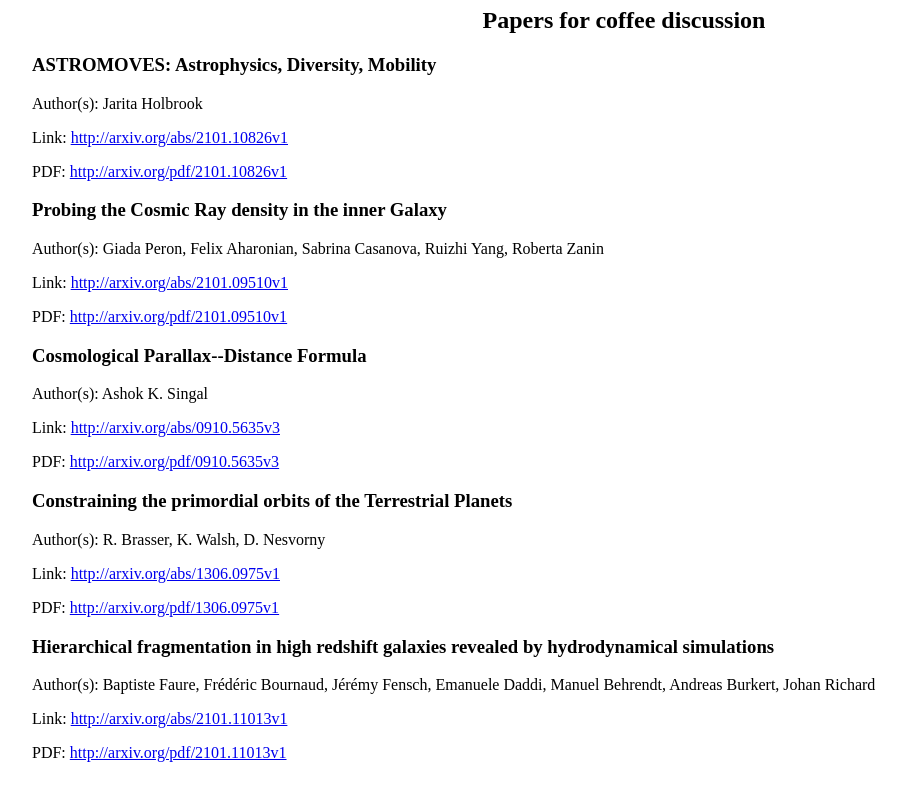
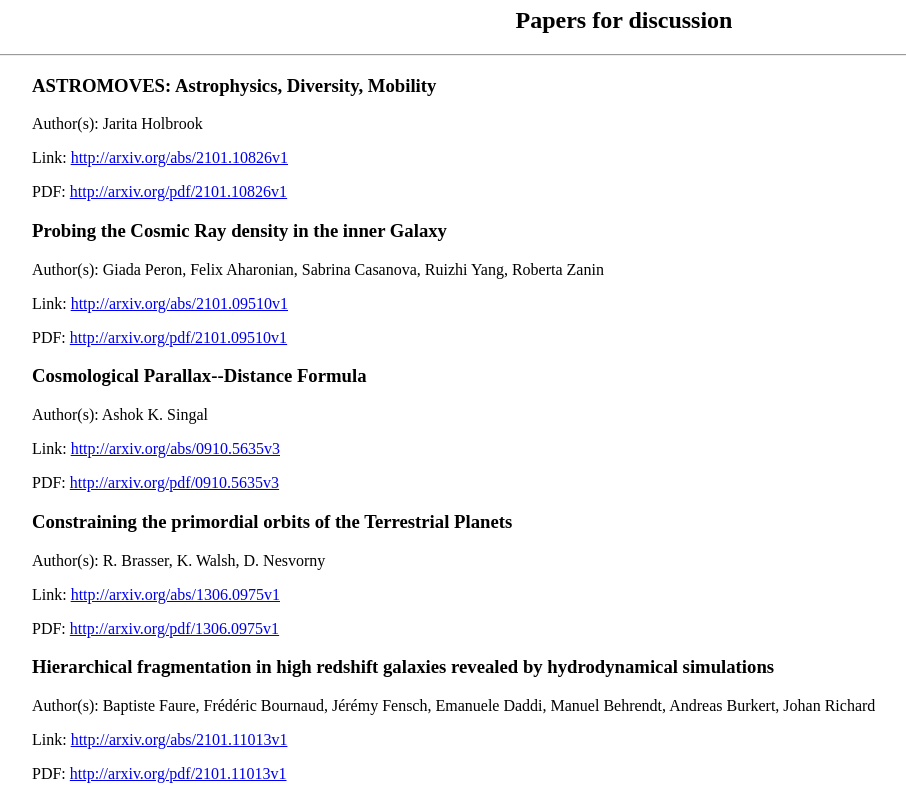
Before and after one commit to jvshields/coffeepapers, a plain HTML site: page index.html in a window 1280 px wide. Shown: the part 73-872 px from the top of the page, without its empty margins (16-922 px from the left). Before the commit the page ends 851 px from the top, so only its background shows below. Drawn offline with nearby package versions, Linux system fonts and the light colour scheme.

Commit message:
adding heading for webpage

```diff
--- a/index.html
+++ b/index.html
@@ -26,12 +26,15 @@
 
   <p><center>
       <h1>MSU Astro Coffee</h2>
-      <h2>Papers for coffee discussion</h2>
-    </center>
-    <ul>
+<h2>Papers for discussion</h2>
+<hr>
+
+</center>
+<ul>
 
     <div class="article-container">
     </div>
 
+    </ul>
 </body>
 </html>
```
